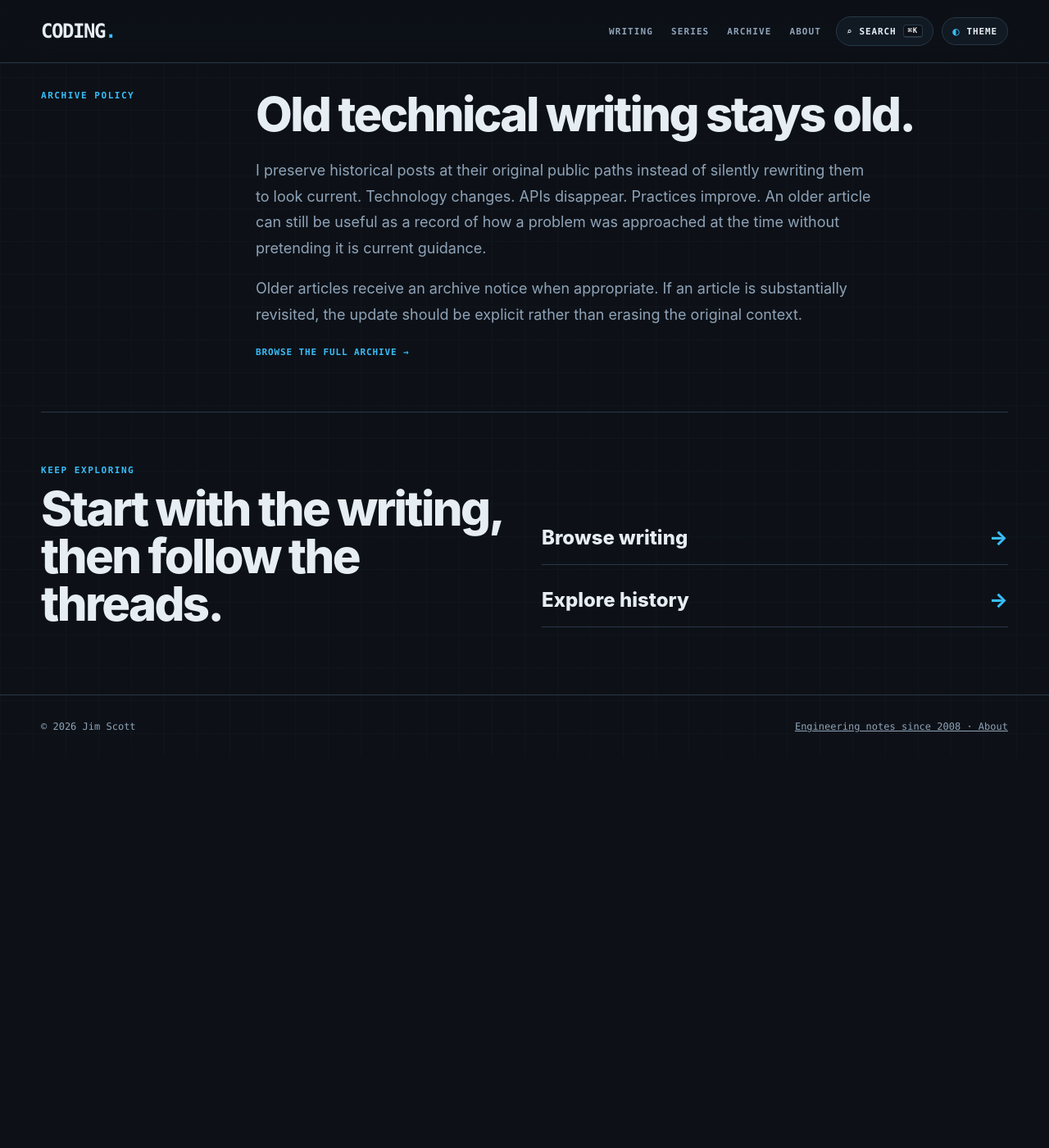
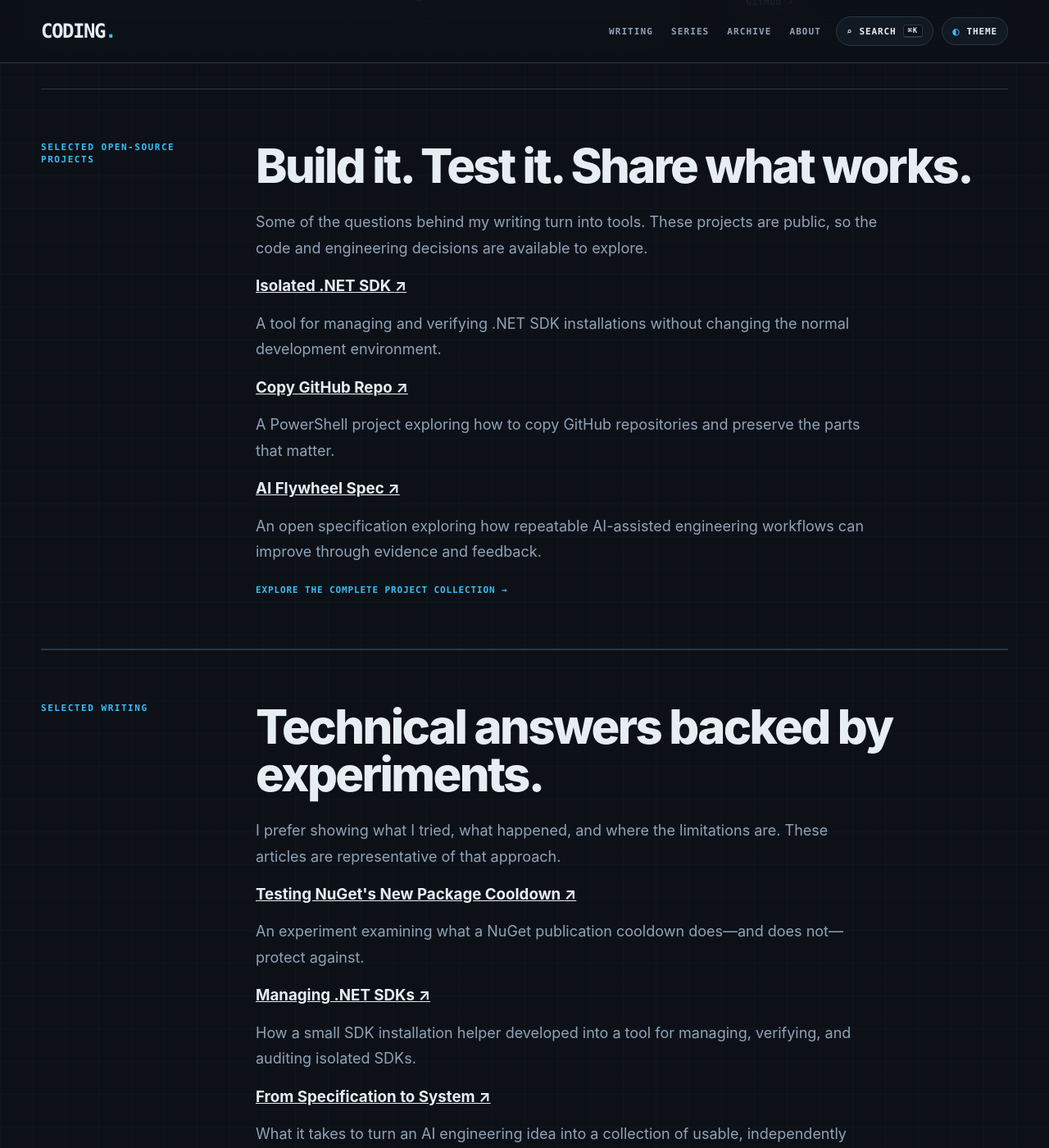
Before and after one commit to infoconex/coding-blog, a Jekyll site: the page built from about.md, in a window 1280 px wide and 1400 px high, scrolled down 1946 px. Shown: the whole window at 82% size. Built offline with Jekyll 4.4.1, drawn with Linux system fonts in a browser that asks for light colours; before the commit the page ends 2870 px from its top, so only the background shows below that; some of the changed text lies outside the part shown.

Commit message:
Strengthen author biography with leadership role and verifiable engineering work

```diff
--- a/about.md
+++ b/about.md
@@ -1,10 +1,11 @@
 ---
 layout: default
 title: About
-seoTitle: "About Jim Scott | Software Engineering & Technical Writing"
-description: "Learn about Jim Scott's software engineering career, open-source projects, technical writing, and the engineering lessons preserved in this coding archive."
+seoTitle: "About Jim Scott | VP of Software Engineering & Technical Author"
+description: "Meet Jim Scott, a Vice President of Software Engineering, technical author since 2008, and open-source developer focused on .NET, architecture, and automation."
 permalink: /about/
 stylesheet: /assets/css/about.css
+profilePage: true
 ---
 
 <section class="shell about-hero">
@@ -12,19 +13,19 @@
     <div class="eyebrow">About</div>
     <h1>Building software, preserving the lessons.</h1>
   </div>
-  <p class="about-hero__lede">I’m Jim Scott. I write about software engineering, architecture, systems, code, and the lessons that survive contact with production.</p>
+  <p class="about-hero__lede">I’m Jim Scott, a Vice President of Software Engineering who still enjoys working directly with code. I write about software engineering, architecture, open-source tools, and the lessons that survive contact with production.</p>
 </section>
 
 <section class="shell about-grid">
   <article class="about-main">
     <div class="eyebrow">The work</div>
     <h2>Engineering is more than the code that ships.</h2>
-    <p>I’m a software engineer focused on building systems that are understandable, maintainable, and useful in the real world.</p>
+    <p>My work spans engineering leadership and hands-on software development. As a Vice President of Software Engineering, I care about helping teams build systems that are understandable, maintainable, and useful in the real world.</p>
     <p>Over the years I’ve worked across application development, architecture, infrastructure, databases, and production operations. A lot of what I write here comes from that overlap: the point where clean design meets legacy code, operational constraints, evolving requirements, and the occasional hard-earned lesson.</p>
     <p>I tend to be most interested in software design, system architecture, C#, data-intensive applications, Linux, automation, and the engineering tradeoffs that appear once a system has to live in production for a long time.</p>
     <p>This site is partly a technical notebook and partly an archive. Some articles go back many years, so they also reflect how tools, practices, and my own thinking have changed over time. I’ve kept that history intact rather than rewriting everything to look current.</p>
     <p>I value simple designs, explicit tradeoffs, strong fundamentals, and code that the next person can understand without archaeology. I’m less interested in chasing patterns for their own sake than in understanding when an idea actually makes software better.</p>
-    <p>Most of the writing here is practical: examples, architecture notes, debugging discoveries, design principles, and observations collected while building and maintaining software.</p>
+    <p>Most of the writing here is practical: examples, architecture notes, debugging discoveries, design principles, and observations collected while building and maintaining software. I also share open-source projects and experiments so readers can inspect the implementation and evaluate the results themselves.</p>
 
     <div class="about-principles">
       <div><strong>Design</strong><span>Make intent visible and change affordable.</span></div>
@@ -36,6 +37,7 @@
 
   <aside class="about-side">
     <div class="about-fact"><span>Writing since</span><strong>2008</strong></div>
+    <div class="about-fact"><span>Role</span><strong>Vice President of Software Engineering</strong></div>
     <div class="about-fact"><span>Focus</span><strong>Software engineering</strong></div>
     <div class="about-fact"><span>Archive</span><strong>Historical URLs preserved</strong></div>
     {% if site.profile_links %}
@@ -47,6 +49,53 @@
     </div>
     {% endif %}
   </aside>
+</section>
+
+
+<section class="shell about-archive-policy" aria-labelledby="about-projects-heading">
+  <div class="eyebrow">Selected open-source projects</div>
+  <div>
+    <h2 id="about-projects-heading">Build it. Test it. Share what works.</h2>
+    <p>Some of the questions behind my writing turn into tools. These projects are public, so the code and engineering decisions are available to explore.</p>
+    <div class="about-feature-list">
+      <div>
+        <h3><a href="https://github.com/infoconex/isolated-dotnet-sdk">Isolated .NET SDK <span aria-hidden="true">↗</span></a></h3>
+        <p>A tool for managing and verifying .NET SDK installations without changing the normal development environment.</p>
+      </div>
+      <div>
+        <h3><a href="https://github.com/infoconex/copy-github-repo">Copy GitHub Repo <span aria-hidden="true">↗</span></a></h3>
+        <p>A PowerShell project exploring how to copy GitHub repositories and preserve the parts that matter.</p>
+      </div>
+      <div>
+        <h3><a href="https://github.com/infoconex/ai-flywheel-spec">AI Flywheel Spec <span aria-hidden="true">↗</span></a></h3>
+        <p>An open specification exploring how repeatable AI-assisted engineering workflows can improve through evidence and feedback.</p>
+      </div>
+    </div>
+    <a class="text-link" href="https://projects.infoconex.com/">Explore the complete project collection →</a>
+  </div>
+</section>
+
+<section class="shell about-archive-policy" aria-labelledby="about-writing-heading">
+  <div class="eyebrow">Selected writing</div>
+  <div>
+    <h2 id="about-writing-heading">Technical answers backed by experiments.</h2>
+    <p>I prefer showing what I tried, what happened, and where the limitations are. These articles are representative of that approach.</p>
+    <div class="about-feature-list">
+      <div>
+        <h3><a href="{{ '/post/2026/10/22/too-hot-to-handle-testing-nugets-new-package-cooldown' | relative_url }}">Testing NuGet's New Package Cooldown <span aria-hidden="true">↗</span></a></h3>
+        <p>An experiment examining what a NuGet publication cooldown does—and does not—protect against.</p>
+      </div>
+      <div>
+        <h3><a href="{{ '/post/2026/10/21/managing-dotnet-sdks-installation-was-just-the-beginning' | relative_url }}">Managing .NET SDKs <span aria-hidden="true">↗</span></a></h3>
+        <p>How a small SDK installation helper developed into a tool for managing, verifying, and auditing isolated SDKs.</p>
+      </div>
+      <div>
+        <h3><a href="{{ '/post/2026/09/03/from-specification-to-system-how-the-ai-flywheel-became-four-projects' | relative_url }}">From Specification to System <span aria-hidden="true">↗</span></a></h3>
+        <p>What it takes to turn an AI engineering idea into a collection of usable, independently evolving projects.</p>
+      </div>
+    </div>
+    <a class="text-link" href="{{ '/writing/' | relative_url }}">Explore the writing archive →</a>
+  </div>
 </section>
 
 <section class="shell about-archive-policy">
```
